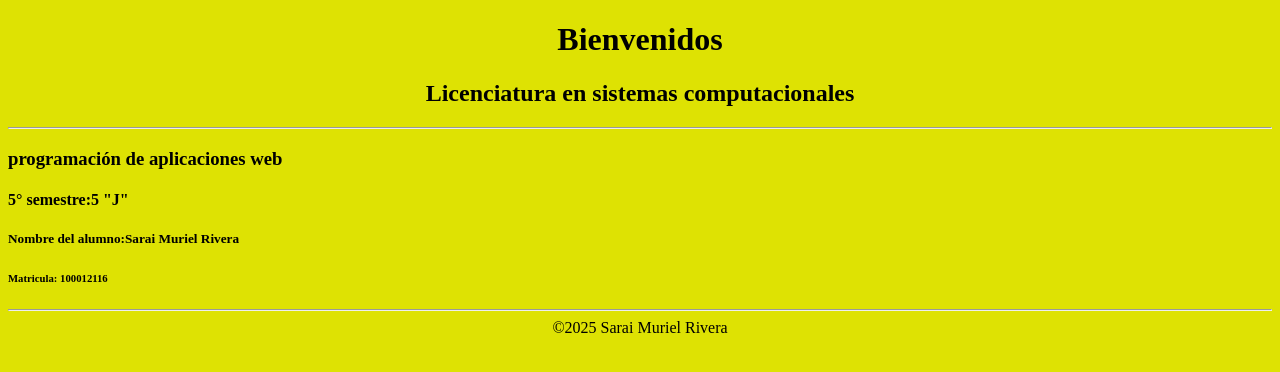
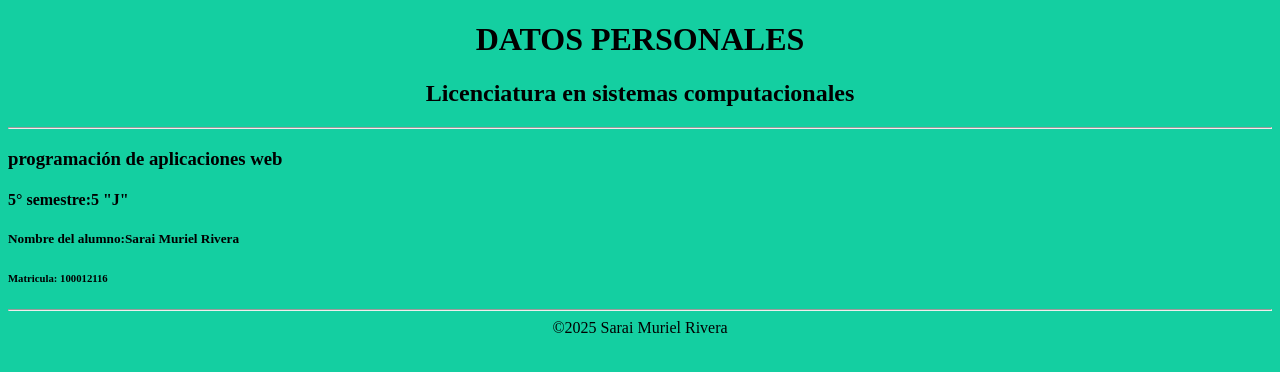
Before and after one commit to Alejandra-Albores-Orellano/proyectoperfiles, a plain HTML site: page Muriel.html in a window 1280 px wide. Drawn offline with Linux system fonts and the light colour scheme.

Commit message:
Añadiendo Muriel.html al repositorio

```diff
--- a/Muriel.html
+++ b/Muriel.html
@@ -4,10 +4,10 @@
     <meta charset="UTF-8">
     <meta http-equiv="X-UA-Compatible" content="IE=edge">
     <meta name="viewport" content="width=device-width,initial-scale=1.0">
-    <title>HTML</title>
+    <title>HTML_EQUIPO COLABORATIVO</title>
     <style>
      body {
-            background-color: rgb(222, 226, 3);
+            background-color: rgb(20, 207, 161);
 
         }
     </style>
@@ -15,7 +15,7 @@
 <body>
     <!--Autor;-Sarai Muriel Rivera-->
     <!--Correo;sarai.muriel09@unach.mx-->
-    <center><h1>Bienvenidos</h1></center>
+    <center><h1>DATOS PERSONALES</h1></center>
     <center><h2>Licenciatura en sistemas computacionales</h2></center>
     <hr>
     <h3>programación de aplicaciones web</h3>
```
